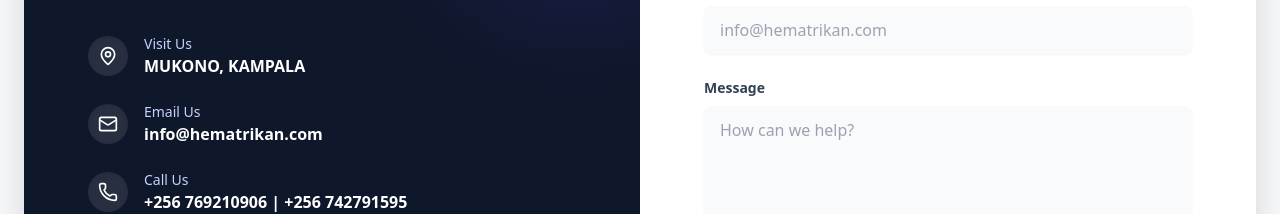
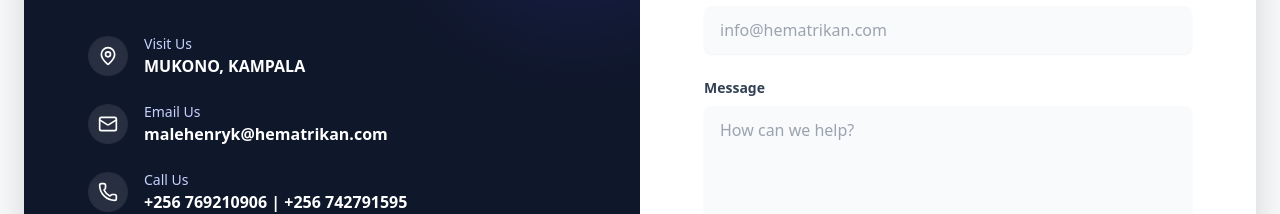
Before and after one commit to DouglasKings/HEMATRIX-WebApp, a React (Vite) app: page / in a window 1280 px wide. Shown: the part 4580-4794 px from the top of the page. Built offline with nearby package versions, Linux system fonts and the light colour scheme.

Commit message:
Update contact email to malehenryk@hematrikan.com

```diff
--- a/src/components/sections/MainSections.jsx
+++ b/src/components/sections/MainSections.jsx
@@ -378,7 +378,7 @@
                   <ContactItem
                     icon={<Mail />}
                     label="Email Us"
-                    value="info@hematrikan.com"
+                    value="malehenryk@hematrikan.com"
                   />
                   <ContactItem
                     icon={<Phone />}
--- a/src/data/teamMembers.js
+++ b/src/data/teamMembers.js
@@ -26,7 +26,7 @@
 
     contact: {
       phone: "+256 779 413 882",
-      email: "info@hematrikan.com",
+      email: "malehenryk@hematrikan.com",
       location: "Kampala, Uganda",
       linkedin: "https://www.linkedin.com/in/male-henry-kenneth/",
       portfolio: "https://hematrikan.com",
@@ -353,7 +353,7 @@
     contact: {
       location: "Kampala, Uganda",
       linkedin: "#",
-      email: "info@hematrikan.com",
+      email: "malehenryk@hematrikan.com",
     },
 
     bio: "Expert Java Backend Developer with a deep focus on cloud infrastructure and system reliability. Harold played a pivotal role as a core developer for the Entrepreneurship Booster Platform (EBP), architecting high-performance microservices and ensuring seamless backend integration for large-scale user bases. He is passionate about writing clean, maintainable code and optimizing server-side performance.",
@@ -412,7 +412,7 @@
     contact: {
       location: "Kampala, Uganda",
       linkedin: "www.linkedin.com/in/alice-namagembe-18b2b22a1",
-      email: "info@hematrikan.com",
+      email: "malehenryk@hematrikan.com",
     },
 
     bio: "Alice Namagembe is a data analyst with a strong foundation in Artificial Intelligence and Machine Learning. My expertise lies in transforming raw data into actionable insights through data cleaning, statistical analysis, and visualization. I am passionate about responsible AI, data quality, and empowering communities through technology.",
@@ -465,7 +465,7 @@
     contact: {
       location: "Kampala, Uganda",
       linkedin: "https://www.linkedin.com/in/ayesiga-yonah-149271265/",
-      email: "info@hematrikan.com",
+      email: "malehenryk@hematrikan.com",
     },
 
     bio: "Ayesiga Yonah is a versatile Full Stack Developer who excels at bridging the gap between complex backend logic and intuitive frontend experiences, building scalable web applications that leverage data-driven insights. Yonah focuses on delivering high-performance digital solutions that solve real-world problems through modern technology stacks.",
```
